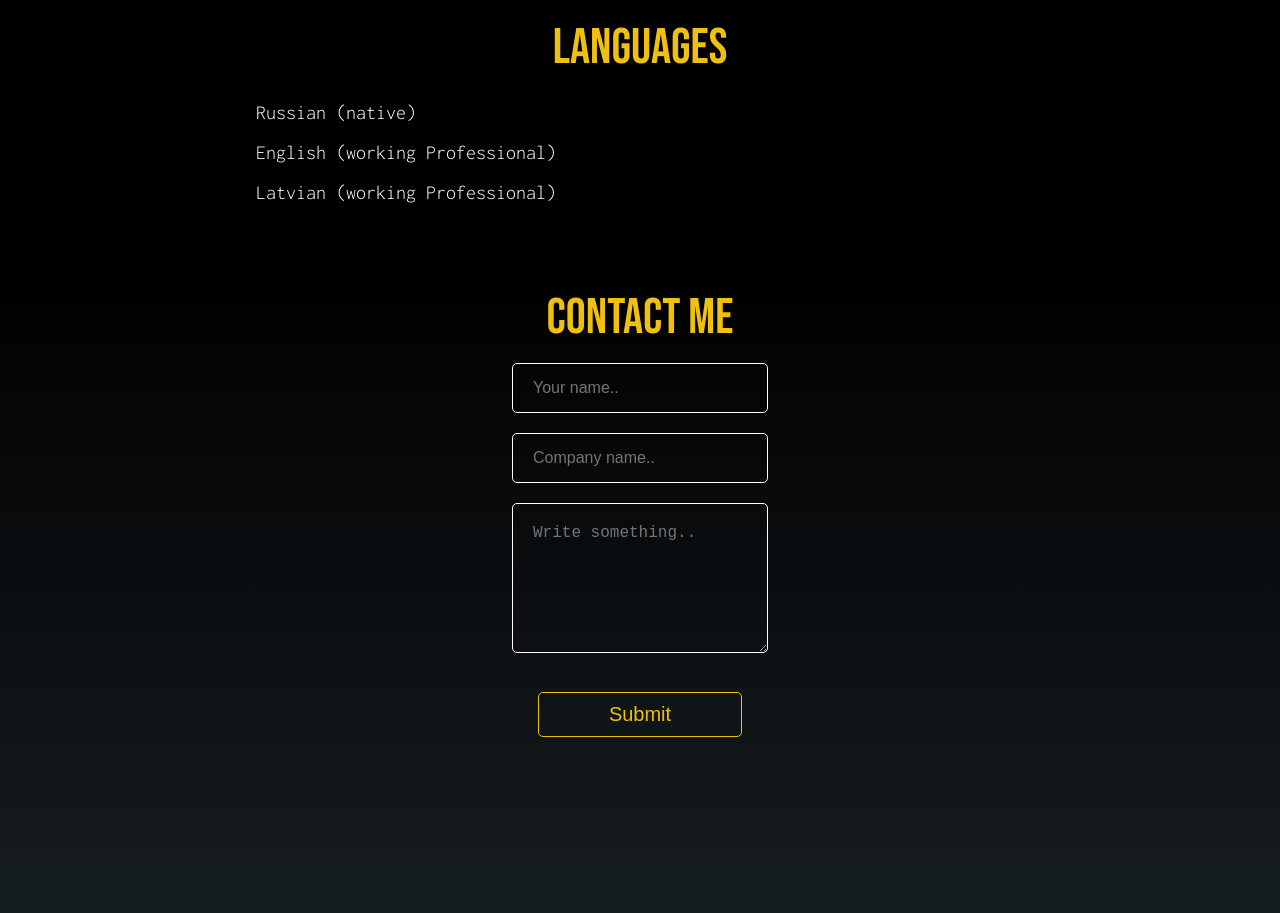
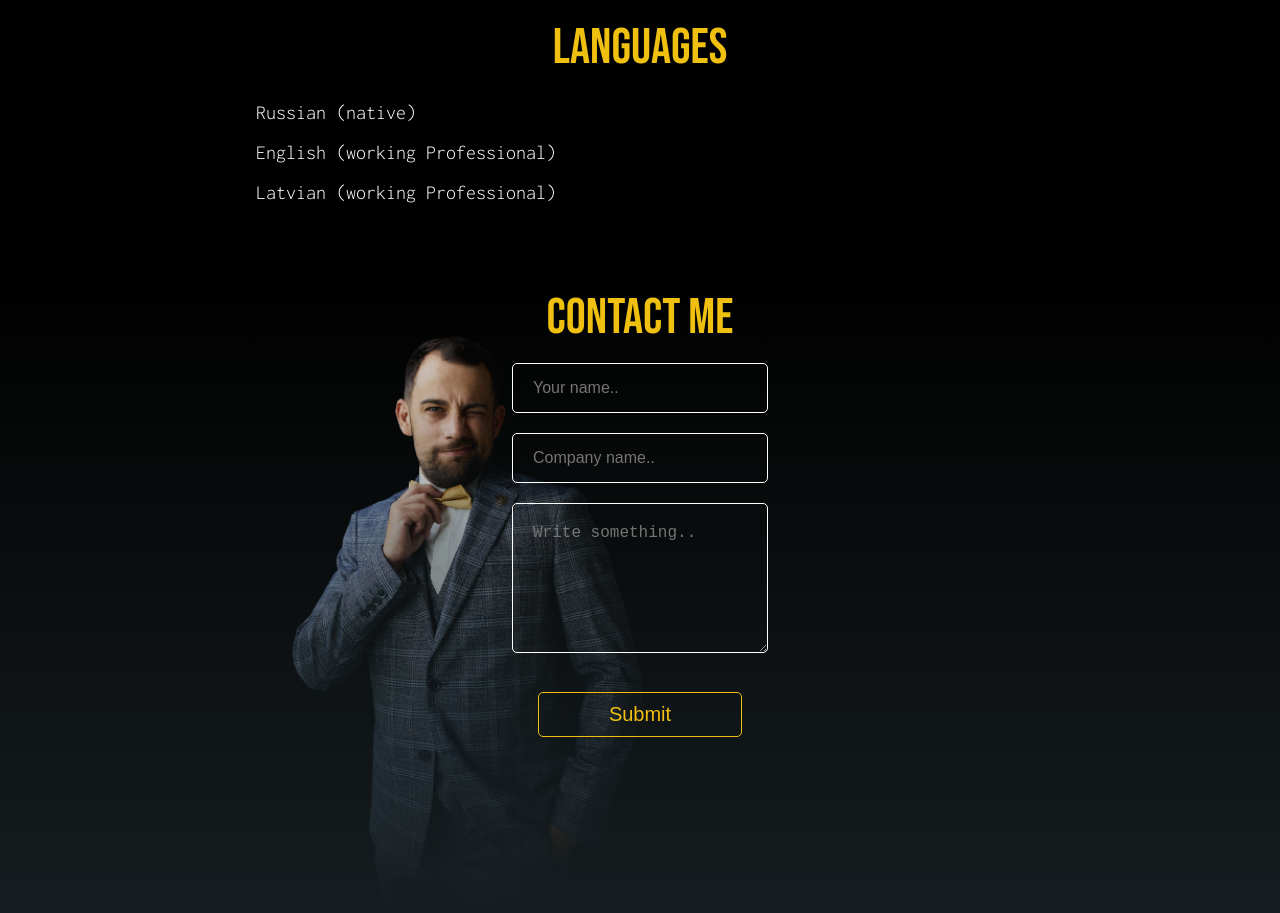
Before and after one commit to JevgenijVoronov/aboutme, a plain HTML site: page index.html in a window 1280 px wide. Shown: the part 2597-3510 px from the top of the page. Drawn offline with Linux system fonts and the light colour scheme.

Commit message:
Update contact-me.css

```diff
--- a/css/contact-me.css
+++ b/css/contact-me.css
@@ -3,7 +3,7 @@
     text-align: center;
     padding-bottom: 50px;
 
-    background-image: linear-gradient(to top, rgb(22 29 32), rgb(255 255 255 / 0%)), url(./profile2.png);
+    background-image: linear-gradient(to top, rgb(22 29 32), rgb(255 255 255 / 0%)), url(../profile2.png);
     background-size: contain;
     background-repeat: no-repeat;
     background-position: 30%;
```
